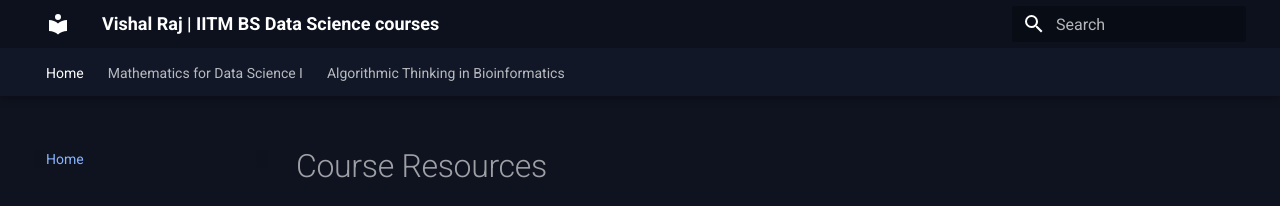
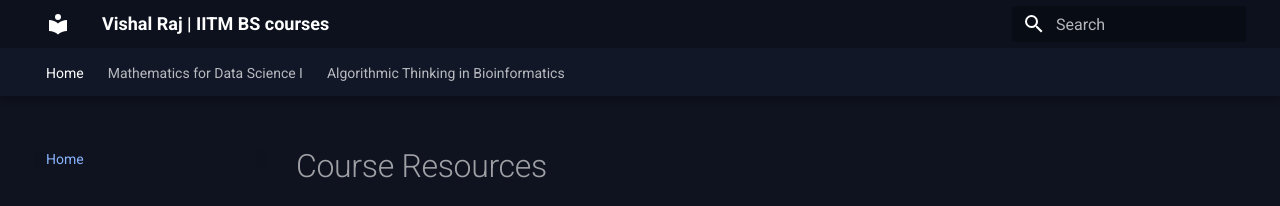
Before and after one commit to VishalRajIITM/maths1iitmbs, an MkDocs documentation site: the page built from docs/index.md, in a window 1280 px wide. Shown: the top 206 px of the page. Built offline with MkDocs 1.6.1 and Material for MkDocs 9.7.7, drawn with Linux system fonts in a browser that asks for light colours.

Commit message:
space remove

```diff
--- a/mkdocs.yml
+++ b/mkdocs.yml
@@ -1,4 +1,4 @@
-site_name: Vishal Raj | IITM BS Data Science courses
+site_name: Vishal Raj | IITM BS courses
 site_author: Sadaan Baksh
 
 theme:
```
